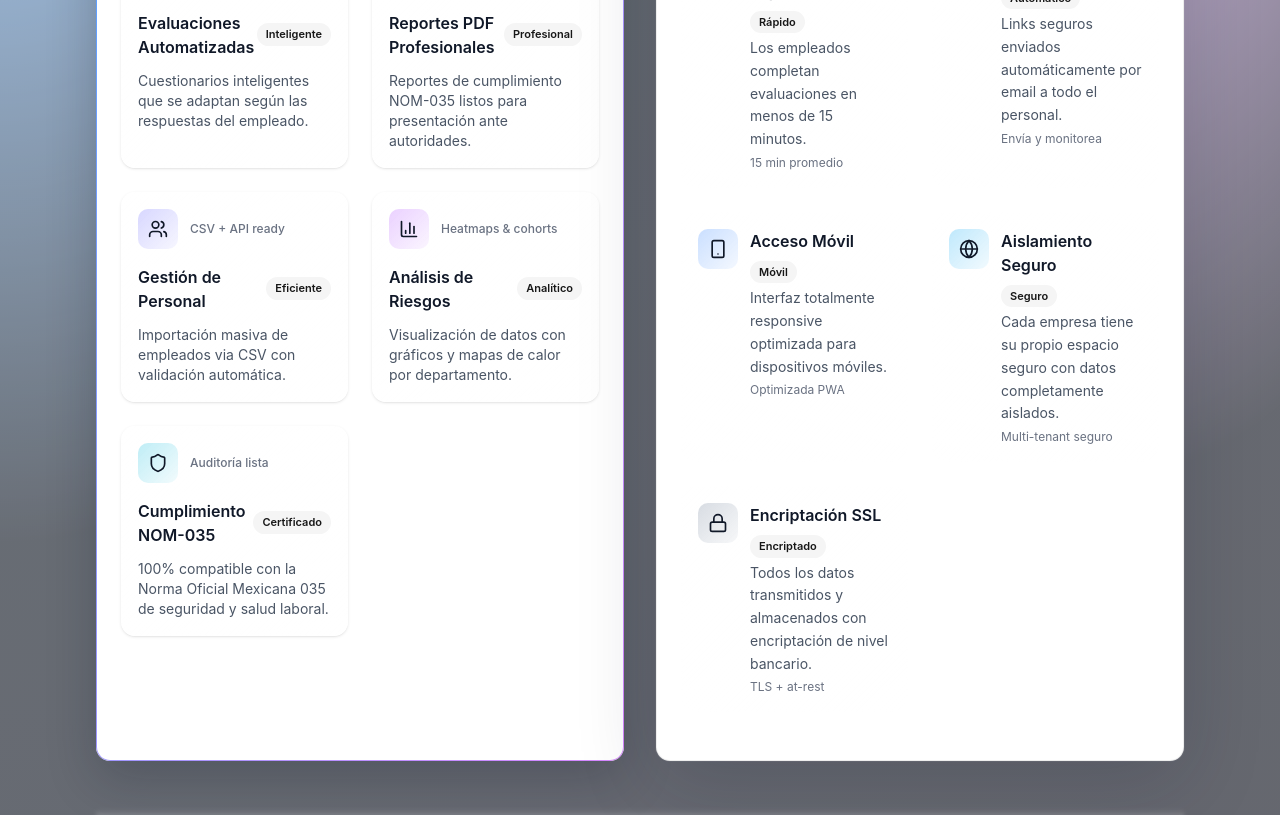
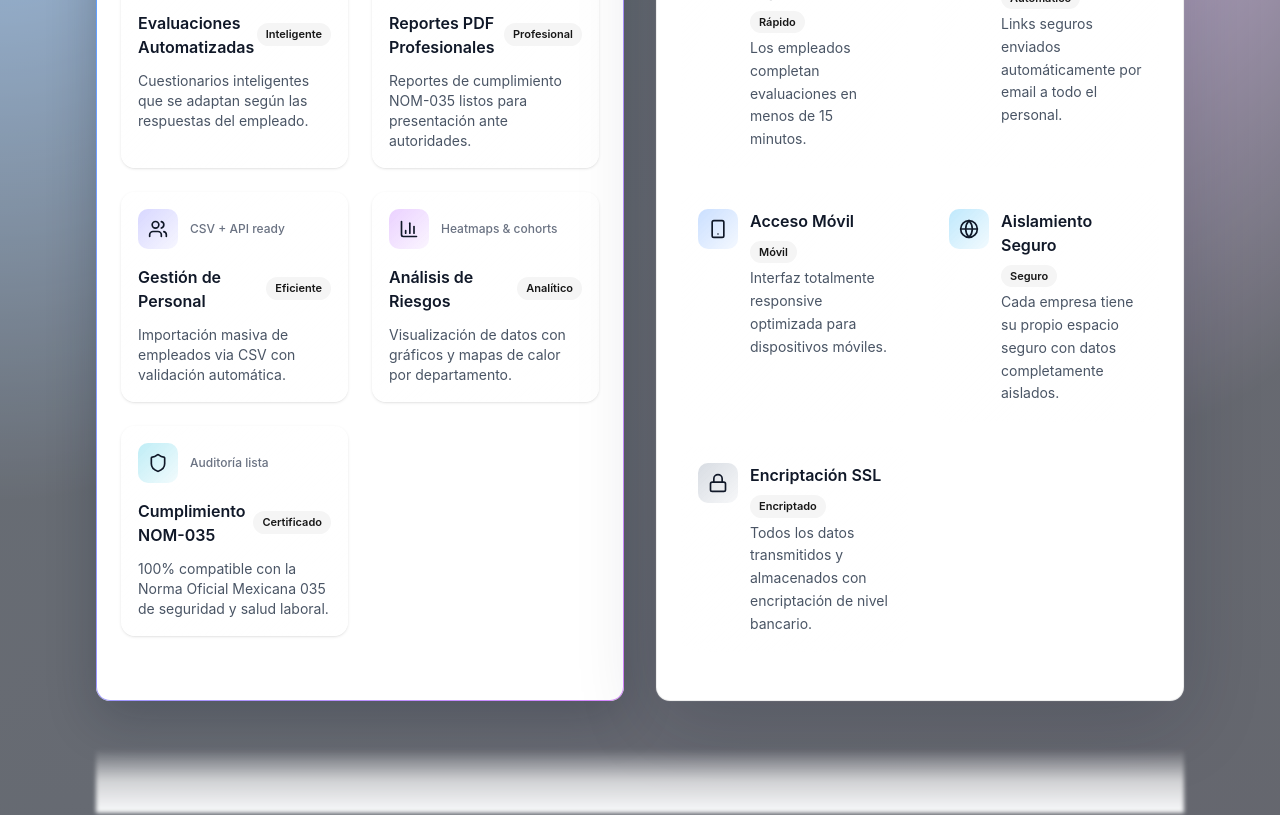
Before and after one commit to BryanPMX/Entorno-35, a Next.js app in the folder web/frontend/: page / in a window 1280 px wide. Shown: the part 1420-2235 px from the top of the page. Built offline with nearby package versions, Linux system fonts and the light colour scheme; no server answers.

Commit message:
style: remove low-contrast microcopy from Seguridad y Acceso feature cards

```diff
--- a/web/frontend/components/marketing/features-section.tsx
+++ b/web/frontend/components/marketing/features-section.tsx
@@ -193,7 +193,6 @@ export function FeaturesSection() {
                           <p className="text-sm text-gray-600 dark:text-gray-300 leading-relaxed">
                             {feature.description}
                           </p>
-                          <p className="text-xs text-gray-500 dark:text-gray-400">{feature.microcopy}</p>
                         </div>
                       </div>
                     </div>
```
